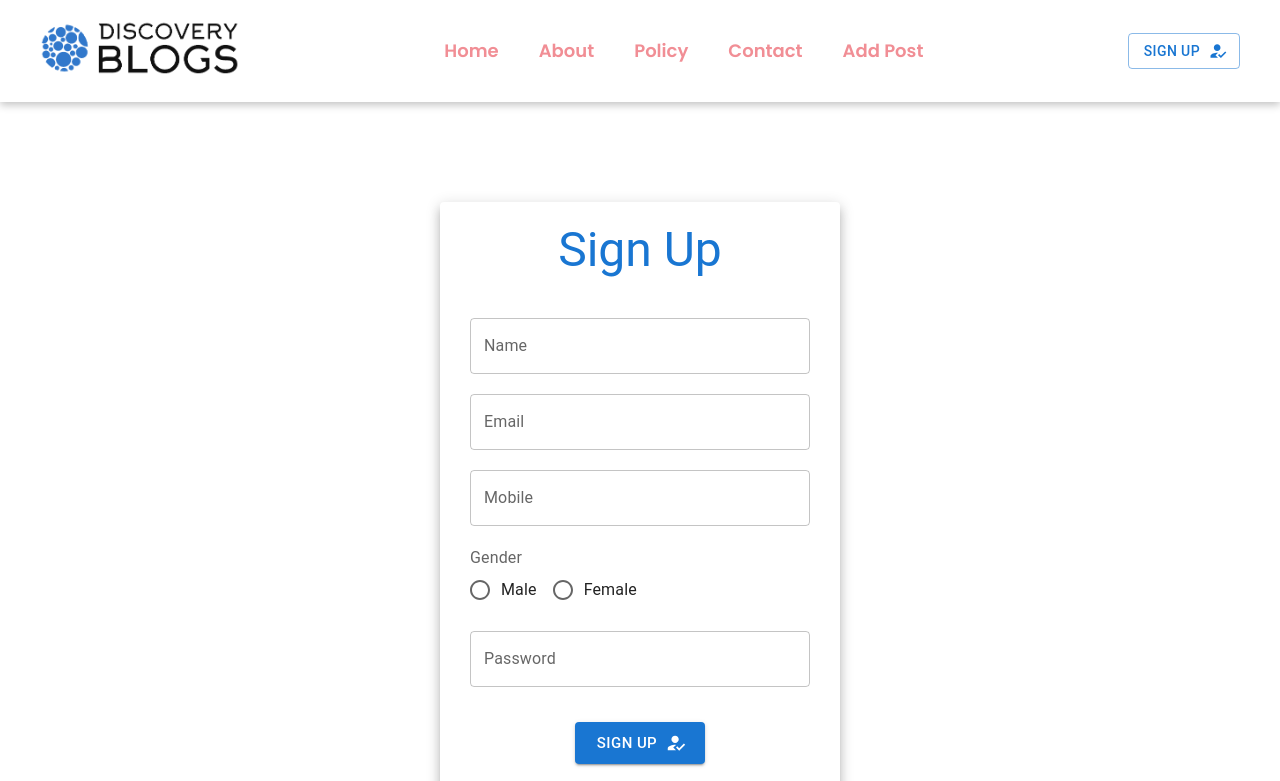
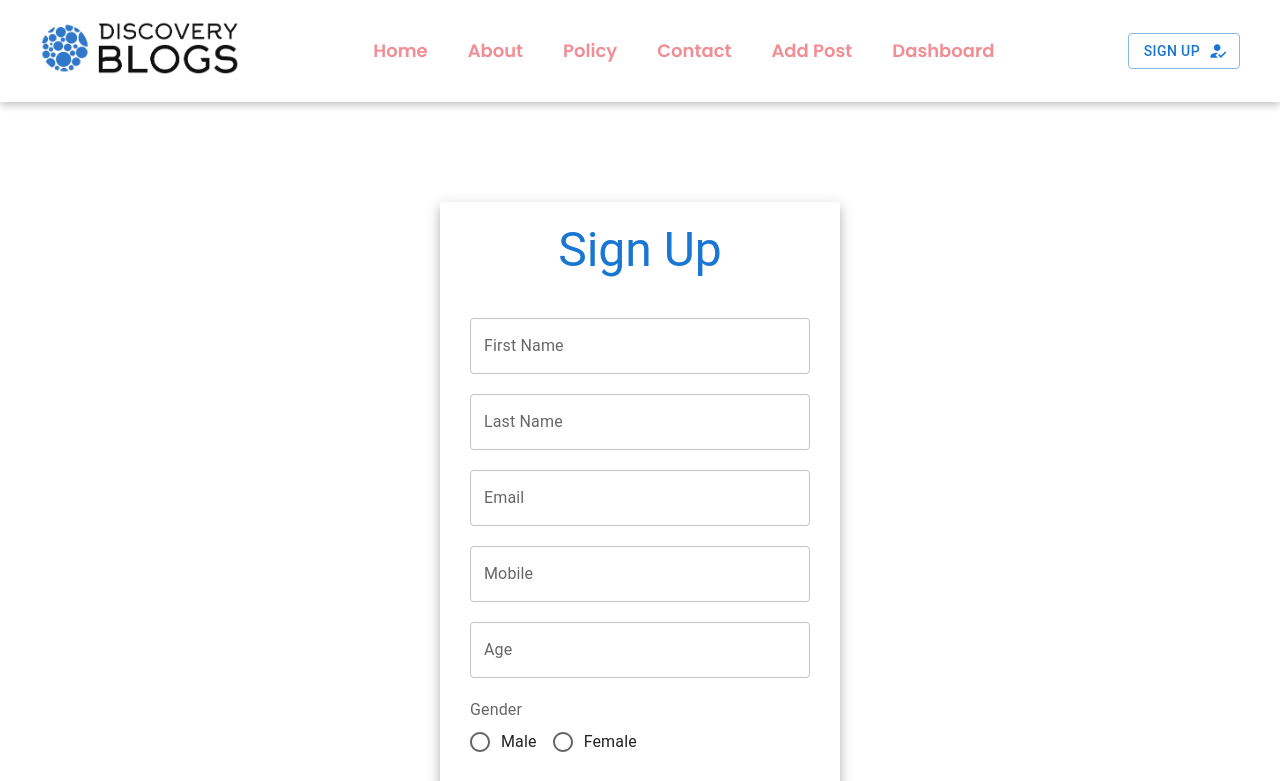
Before and after one commit to IhtishamRiaz/Blog-Website, a React (Create React App) app in the folder blog-website/: page /register in a window 1280 px wide. Shown: the top 781 px of the page. Built offline with nearby package versions, Linux system fonts and the light colour scheme.

Commit message:
ihtishamSignUp

```diff
--- a/blog-website/src/components/Navbar.jsx
+++ b/blog-website/src/components/Navbar.jsx
@@ -28,6 +28,7 @@ const Navbar = () => {
                             <li onClick={menuToggle}><Link to='/policy' className='nav-link'>Policy</Link></li>
                             <li onClick={menuToggle}><Link to='/contact' className='nav-link'>Contact</Link></li>
                             <li onClick={menuToggle}><Link to='/addPost' className='nav-link'>Add Post</Link></li>
+                            <li onClick={menuToggle}><Link to='/dashboard' className='nav-link'>Dashboard</Link></li>
                         </ul>
                     </div>
                     <div className="nav-btns">
--- a/blog-website/src/components/Signup.jsx
+++ b/blog-website/src/components/Signup.jsx
@@ -1,8 +1,10 @@
-import { Typography, Paper, TextField, FormControl, FormControlLabel, FormLabel, Radio, RadioGroup, Button, Modal } from '@mui/material';
+import { Typography, Paper, TextField, FormControl, FormControlLabel, FormLabel, Radio, RadioGroup, Button } from '@mui/material';
 import { Box } from '@mui/system';
 import Reg from '@mui/icons-material/HowToReg';
 import LoginIcon from '@mui/icons-material/Login';
 import React, { useState } from 'react';
+import { blogs } from '../context/BlogsProvider';
+import { useContext } from 'react';
 
 const mainBox = {
     maxWidth: "400px",
@@ -29,56 +31,61 @@ const radioStyle = {
     marginBottom: '20px',
 }
 
-const ModalBoxStyle = {
-    position: 'absolute',
-    top: '50%',
-    left: '50%',
-    transform: 'translate(-50%, -50%)',
-    backgroundColor: '#FFFF',
-    width: '500px',
-    padding: '20px 30px',
-    textAlign: 'center',
-    borderRadius: '12px',
-}
-
 const Signup = () => {
 
+    const { setUsersData, usersData } = useContext(blogs);
     const [isSignUp, setIsSignUp] = useState(true);
-    const [modalStatus, SetModalStatus] = useState(false);
     const [inputs, setInputs] = useState({
-        name: '',
+        id: '',
+        firstName: '',
+        lastName: '',
         email: '',
         mobile: '',
+        age: '',
         gender: '',
         password: ''
     });
 
+    const idToUse = usersData[usersData.length - 1].id + 1;
+
     const handleChange = (e) => {
         setInputs((prevState) => ({
             ...prevState,
-            [e.target.name]: e.target.value
+            id: idToUse,
+            [e.target.name]: e.target.value,
         }));
     }
     const handleSwitch = () => {
         setIsSignUp(!isSignUp)
         setInputs({
-            name: '',
+            id: '',
+            firstName: '',
+            lastName: '',
             email: '',
             mobile: '',
+            age: '',
             gender: '',
             password: ''
         })
     }
 
-    const handleModalOpen = () => {
-        SetModalStatus(true);
-    }
-    const handleModalClose = () => {
-        SetModalStatus(false);
-    }
     const handleSubmit = (e) => {
         e.preventDefault();
-        handleModalOpen();
+
+        setUsersData((prevState) => ([
+            ...prevState, inputs
+        ]))
+
+        setInputs({
+            id: '',
+            firstName: '',
+            lastName: '',
+            email: '',
+            mobile: '',
+            age: '',
+            gender: '',
+            password: ''
+        })
     }
 
     return (
@@ -93,31 +100,91 @@ const Signup = () => {
                     </Box>
                     <Box marginTop="40px">
                         {
-                            isSignUp && <TextField type={"text"} name='name' value={inputs.name} label="Name" style={inputStyle} onChange={handleChange} />
+                            isSignUp &&
+                            <>
+                                <TextField
+                                    type={"text"}
+                                    name='firstName'
+                                    value={inputs.firstName}
+                                    label="First Name"
+                                    style={inputStyle}
+                                    onChange={handleChange}
+                                />
+                                <TextField
+                                    type={"text"}
+                                    name='lastName'
+                                    value={inputs.lastName}
+                                    label="Last Name"
+                                    style={inputStyle}
+                                    onChange={handleChange}
+                                />
+                            </>
                         }
 
-
-
-                        <TextField type={"email"} name='email' value={inputs.email} label="Email" style={inputStyle} onChange={handleChange}></TextField>
-
-
+                        <TextField
+                            type={"email"}
+                            name='email'
+                            value={inputs.email}
+                            label="Email"
+                            style={inputStyle}
+                            onChange={handleChange}
+                        />
 
                         {
                             isSignUp && (
                                 <>
-                                    <TextField type={"number"} name='mobile' value={inputs.mobile} label="Mobile" style={inputStyle} onChange={handleChange}></TextField>
-                                    <FormControl style={radioStyle}>
-                                        <FormLabel>Gender</FormLabel>
+                                    <TextField
+                                        type={"number"}
+                                        name='mobile'
+                                        value={inputs.mobile}
+                                        label="Mobile"
+                                        style={inputStyle}
+                                        onChange={handleChange}
+                                    />
+                                    <TextField
+                                        type={"number"}
+                                        name='age'
+                                        value={inputs.age}
+                                        label="Age"
+                                        style={inputStyle}
+                                        onChange={handleChange}
+                                    />
+
+                                    <FormControl
+                                        style={radioStyle}
+                                    >
+                                        <FormLabel>
+                                            Gender
+                                        </FormLabel>
                                         <RadioGroup row>
-                                            <FormControlLabel control={<Radio />} label='Male' name='gender' value='Male' onChange={handleChange}></FormControlLabel>
-                                            <FormControlLabel control={<Radio />} label='Female' name='gender' value='Female' onChange={handleChange}></FormControlLabel>
+                                            <FormControlLabel
+                                                control={<Radio />}
+                                                label='Male'
+                                                name='gender'
+                                                value='Male'
+                                                onChange={handleChange}
+                                            />
+                                            <FormControlLabel
+                                                control={<Radio />}
+                                                label='Female'
+                                                name='gender'
+                                                value='Female'
+                                                onChange={handleChange}
+                                            />
                                         </RadioGroup>
                                     </FormControl>
                                 </>)
                         }
 
 
-                        <TextField type={"password"} name='password' value={inputs.password} label="Password" style={inputStyle} onChange={handleChange}></TextField>
+                        <TextField
+                            type={"password"}
+                            name='password'
+                            value={inputs.password}
+                            label="Password"
+                            style={inputStyle}
+                            onChange={handleChange}
+                        />
 
                         <Box style={btnContStyle}>
                             <Button
@@ -140,20 +207,6 @@ const Signup = () => {
                         </Box>
                     </Box>
                 </Paper>
-                <Modal open={modalStatus} onClose={handleModalClose} >
-
-                    <Box style={ModalBoxStyle}>
-                        <Typography variant='h3'>User Info</Typography>
-
-                        <Box sx={{ textAlign: 'left', marginTop: '20px' }}>
-                            <Typography variant='body1'><b>Name: </b>{inputs.name}</Typography>
-                            <Typography variant='body1'><b>Email: </b>{inputs.email}</Typography>
-                            <Typography variant='body1'><b>Mobile: </b>{inputs.mobile}</Typography>
-                            <Typography variant='body1'><b>Gender: </b>{inputs.gender}</Typography>
-                            <Typography variant='body1'><b>Password: </b>{inputs.password}</Typography>
-                        </Box>
-                    </Box>
-                </Modal>
             </form>
         </>
     );
--- a/blog-website/src/context/BlogsProvider.js
+++ b/blog-website/src/context/BlogsProvider.js
@@ -91,21 +91,22 @@ const BlogsProvider = ({ children }) => {
     ]);
 
     const [usersData, setUsersData] = useState([
-        { id: 1, lastName: 'Snow', firstName: 'Jon', age: 35, gender: 'Male', mobile: '03546987465' },
-        { id: 2, lastName: 'Lannister', firstName: 'Cersei', age: 42, gender: 'Female', mobile: '03546987465' },
-        { id: 3, lastName: 'Lannister', firstName: 'Jaime', age: 45, gender: 'Male', mobile: '03546987465' },
-        { id: 4, lastName: 'Stark', firstName: 'Arya', age: 16, gender: 'Male', mobile: '03546987465' },
-        { id: 5, lastName: 'Targaryen', firstName: 'Daenerys', age: 45, gender: 'Female', mobile: '03546987465' },
-        { id: 6, lastName: 'Melisandre', firstName: 'John', age: 150, gender: 'Female', mobile: '03546987465' },
-        { id: 7, lastName: 'Clifford', firstName: 'Ferrara', age: 44, gender: 'Male', mobile: '03546987465' },
-        { id: 8, lastName: 'Frances', firstName: 'Rossini', age: 36, gender: 'Female', mobile: '03546987465' },
-        { id: 9, lastName: 'Roxie', firstName: 'Harvey', age: 65, gender: 'Female', mobile: '03546987465' },
-        { id: 10, lastName: 'Roxie', firstName: 'Harvey', age: 65, gender: 'Female', mobile: '03546987465' },
+        { id: 1, lastName: 'Snow', firstName: 'Jon', age: 35, gender: 'Male', mobile: '03546987465', email: 'sample@gmailcom' },
+        { id: 2, lastName: 'Lannister', firstName: 'Cersei', age: 42, gender: 'Female', mobile: '03546987465', email: 'sample@gmailcom' },
+        { id: 3, lastName: 'Lannister', firstName: 'Jaime', age: 45, gender: 'Male', mobile: '03546987465', email: 'sample@gmailcom' },
+        { id: 4, lastName: 'Stark', firstName: 'Arya', age: 16, gender: 'Male', mobile: '03546987465', email: 'sample@gmailcom' },
+        { id: 5, lastName: 'Targaryen', firstName: 'Daenerys', age: 45, gender: 'Female', mobile: '03546987465', email: 'sample@gmailcom' },
+        { id: 6, lastName: 'Melisandre', firstName: 'John', age: 150, gender: 'Female', mobile: '03546987465', email: 'sample@gmailcom' },
+        { id: 7, lastName: 'Clifford', firstName: 'Ferrara', age: 44, gender: 'Male', mobile: '03546987465', email: 'sample@gmailcom' },
+        { id: 8, lastName: 'Frances', firstName: 'Rossini', age: 36, gender: 'Female', mobile: '03546987465', email: 'sample@gmailcom' },
+        { id: 9, lastName: 'Roxie', firstName: 'Harvey', age: 65, gender: 'Female', mobile: '03546987465', email: 'sample@gmailcom' },
+        { id: 10, lastName: 'Roxie', firstName: 'Harvey', age: 65, gender: 'Female', mobile: '03546987465', email: 'sample@gmailcom' },
+        { id: 11, lastName: 'Roxie', firstName: 'Harvey', age: 65, gender: 'Female', mobile: '03546987465', email: 'sample@gmailcom' },
     ])
 
 
     return (
-        <blogs.Provider value={{ blogsList, setBlogsList, usersData }}>
+        <blogs.Provider value={{ blogsList, setBlogsList, usersData, setUsersData }}>
             {children}
         </blogs.Provider>
     );
--- a/blog-website/src/pages/Dashboard.jsx
+++ b/blog-website/src/pages/Dashboard.jsx
@@ -12,6 +12,7 @@ import Tooltip from '@mui/material/Tooltip';
 import MenuItem from '@mui/material/MenuItem';
 import LineChart from '../components/LineChart';
 import UsersTable from '../components/UsersTable';
+import { Link } from 'react-router-dom';
 
 const pages = ['Products', 'Pricing', 'Blog'];
 const settings = ['Profile', 'Account', 'Logout'];
@@ -38,11 +39,11 @@ function Dashboard() {
             <AppBar position="static">
                 <Container className='my-container'>
                     <Toolbar disableGutters>
+                        <Link to={'/'} style={{ textDecoration: 'none', color: 'inherit' }}>
                             <Typography
                                 variant="h5"
                                 noWrap
                                 component="a"
-                            href="/"
                                 sx={{
                                     mr: 4,
                                     display: { xs: 'none', md: 'flex' },
@@ -54,6 +55,7 @@ function Dashboard() {
                             >
                                 Dashboard
                             </Typography>
+                        </Link>
 
                         <Box sx={{ flexGrow: 1, display: { xs: 'none', md: 'flex' } }}>
                             {pages.map((page) => (
```
Also changed, not shown: blog-website/src/components/UsersTable.jsx (+5 -5 lines). Lines whose indentation alone changed are shown as unchanged.
